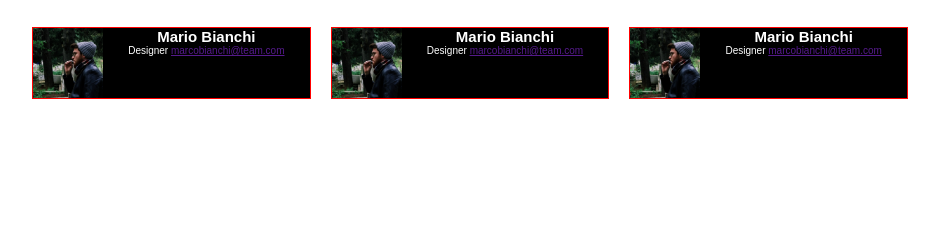
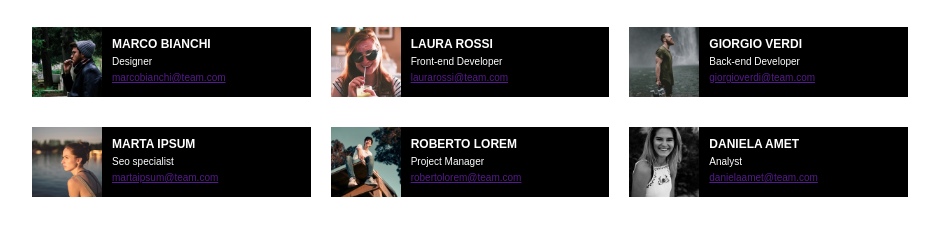
Before and after one commit to MatteoBassanin/html-css-float-cards, a plain HTML site: page index.html in a window 1280 px wide. Shown: the part 128-364 px from the top of the page, without its empty margins (160-1112 px from the left). Drawn offline with Linux system fonts and the light colour scheme.

Commit message:
more changes

```diff
--- a/css/style.css
+++ b/css/style.css
@@ -27,29 +27,33 @@ main{
 }
 
 .container-contacts{
-    background-color: white;
+
     width: calc(100% / 3) ;
     float: left;
     padding-right:20px ;
 }
 
 .contact{
-
-    /* width: calc(100% / 3) ; */
     background-color: black;
-    border: 1px solid red;
+    margin-bottom: 30px;
+}
 
 
-}
 
 .contact-left img{
     height: 70px;
     float: left;
+
 }
 
 .contact-right{
     color: white;
     font-size: 10px;
+    float: left;
+    margin: 10px;
+    text-align: left;
+
+
 }
 
 .clearfix::after{
@@ -57,3 +61,17 @@ main{
     display: table;
     clear: both;
 }
+
+span , a {
+    display: block;
+}
+
+span.name{
+    font-size: 12px;
+    font-weight: bolder;
+
+}
+
+.job{
+    padding: 5px 0;
+}
--- a/index.html
+++ b/index.html
@@ -24,8 +24,8 @@
 
                     </div>
                     <div class="contact-right">
-                        <h2>Mario Bianchi</h2>
-                        <span>Designer</span>
+                        <span class="name">MARCO BIANCHI</span>
+                        <span class="job">Designer</span>
                         <a href="">marcobianchi@team.com</a>
 
                     </div>
@@ -35,13 +35,13 @@
             <div class="container-contacts clearfix">
                 <div class="contact clearfix">
                     <div class="contact-left">
-                        <img src="./img/male1.png" alt="man">
+                        <img src="./img/female1.png" alt="man">
 
                     </div>
                     <div class="contact-right">
-                        <h2>Mario Bianchi</h2>
-                        <span>Designer</span>
-                        <a href="">marcobianchi@team.com</a>
+                        <span class="name" >LAURA ROSSI</span>
+                        <span class="job">Front-end Developer</span>
+                        <a href="">laurarossi@team.com</a>
 
                     </div>
                 </div>
@@ -50,13 +50,58 @@
             <div class="container-contacts clearfix">
                 <div class="contact clearfix">
                     <div class="contact-left">
-                        <img src="./img/male1.png" alt="man">
+                        <img src="./img/male2.png" alt="man">
 
                     </div>
                     <div class="contact-right">
-                        <h2>Mario Bianchi</h2>
-                        <span>Designer</span>
-                        <a href="">marcobianchi@team.com</a>
+                        <span class="name">GIORGIO VERDI</span>
+                        <span class="job">Back-end Developer</span>
+                        <a href="">giorgioverdi@team.com</a>
+
+                    </div>
+                </div>
+            </div>
+
+            <div class="container-contacts clearfix">
+                <div class="contact clearfix">
+                    <div class="contact-left">
+                        <img src="./img/female2.png" alt="man">
+
+                    </div>
+                    <div class="contact-right">
+                        <span class="name">MARTA IPSUM</span>
+                        <span class="job">Seo specialist</span>
+                        <a href="">martaipsum@team.com</a>
+
+                    </div>
+                </div>
+            </div>
+
+            <div class="container-contacts clearfix">
+                <div class="contact clearfix">
+                    <div class="contact-left">
+                        <img src="./img/male3.png" alt="man">
+
+                    </div>
+                    <div class="contact-right">
+                        <span class="name" >ROBERTO LOREM</span>
+                        <span class="job">Project Manager</span>
+                        <a href="">robertolorem@team.com</a>
+
+                    </div>
+                </div>
+            </div>
+
+            <div class="container-contacts clearfix">
+                <div class="contact clearfix">
+                    <div class="contact-left">
+                        <img src="./img/female3.png" alt="man">
+
+                    </div>
+                    <div class="contact-right">
+                        <span class="name">DANIELA AMET</span>
+                        <span class="job">Analyst</span>
+                        <a href="">danielaamet@team.com</a>
 
                     </div>
                 </div>
```
